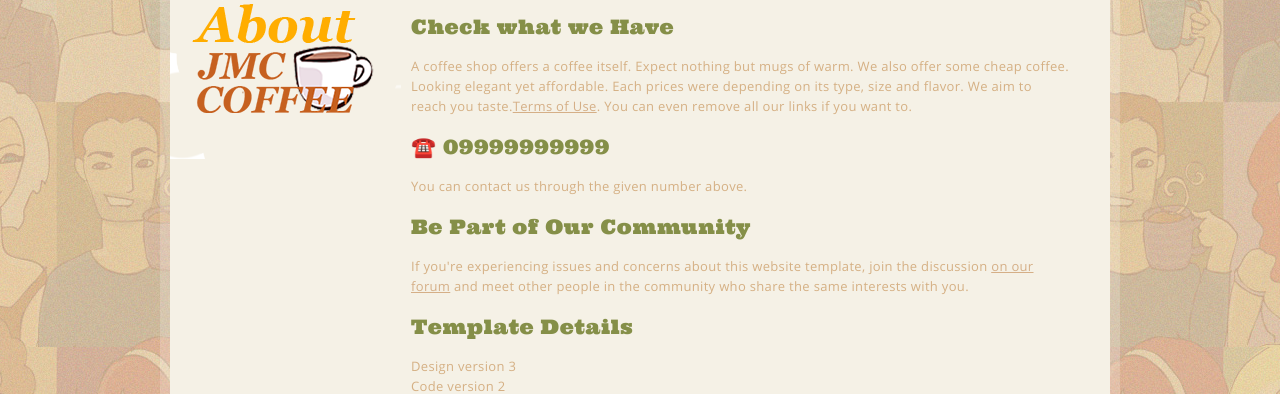
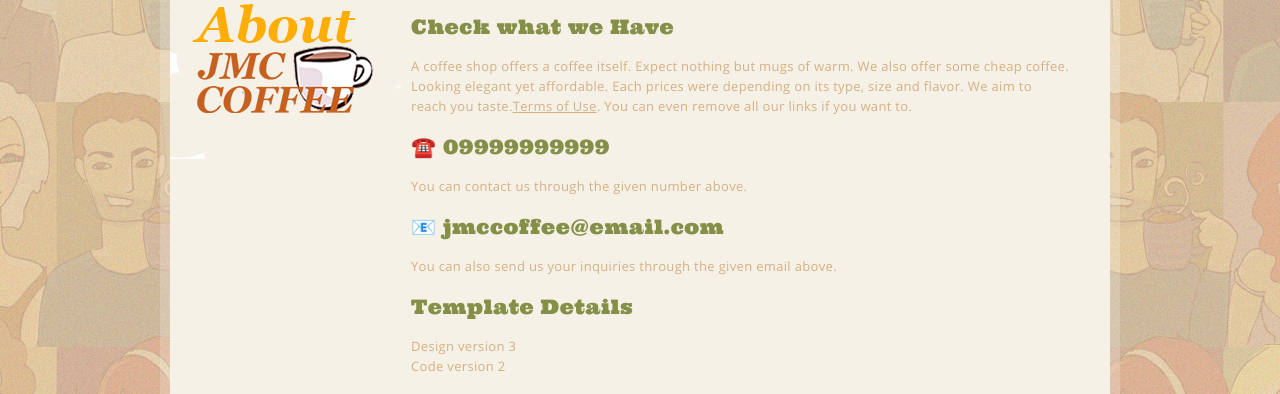
Before and after one commit to Sorsogon-State-University-Bulan-Campus/bsit-2-2-2022-grp-3-dizon-et-al, a plain HTML site: page about.html in a window 1280 px wide. Shown: the part 388-782 px from the top of the page. Drawn offline with Linux system fonts and the light colour scheme.

Commit message:
Added information on about.html. (Jordan M. Gutlay)

```diff
--- a/about.html
+++ b/about.html
@@ -43,9 +43,9 @@
 						<p>
 							You can contact us through the given number above.
 						</p>
-						<h3>Be Part of Our Community</h3>
+						<h3>📧 jmccoffee@email.com</h3>
 						<p>
-							If you're experiencing issues and concerns about this website template, join the discussion <a href="http://www.freewebsitetemplates.com/forums/">on our forum</a> and meet other people in the community who share the same interests with you.
+							You can also send us your inquiries through the given email above.
 						</p>
 						<h3>Template Details</h3>
 						<p>
```
